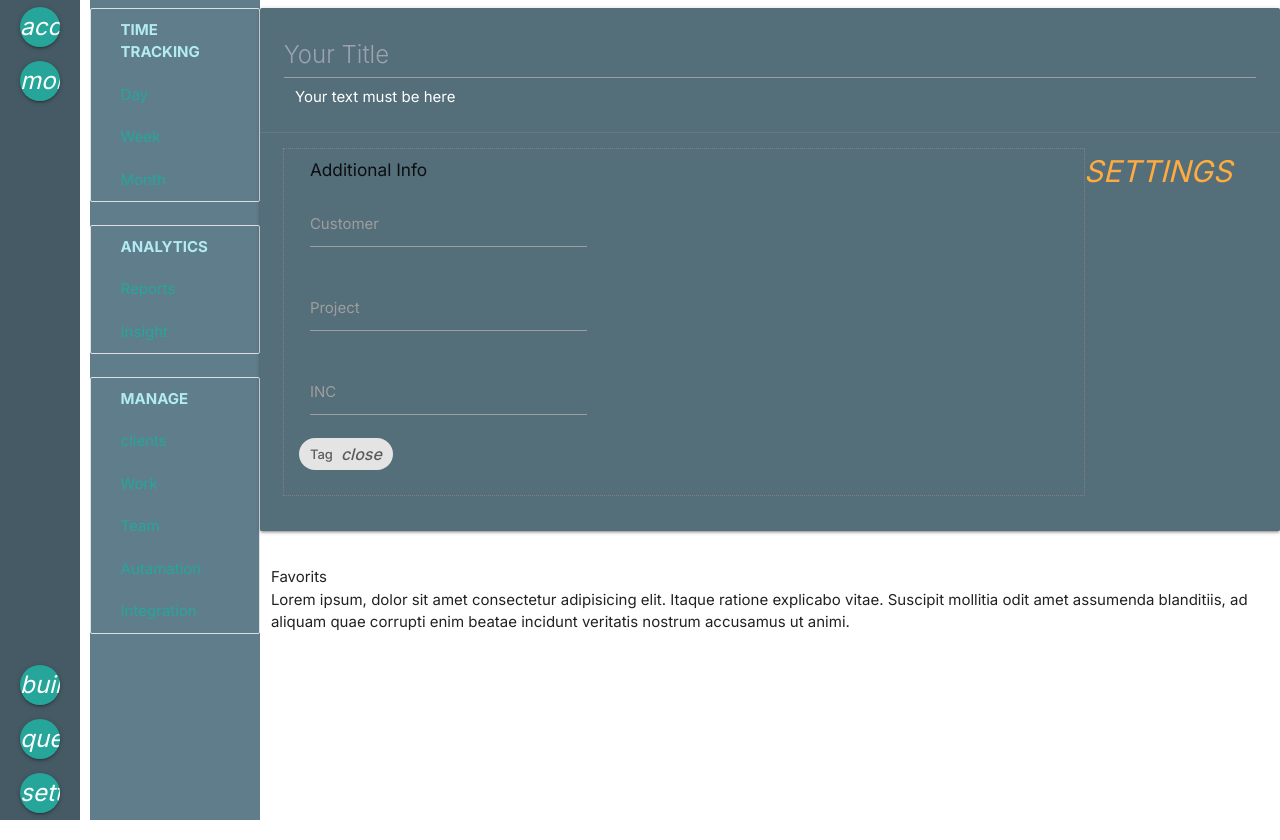
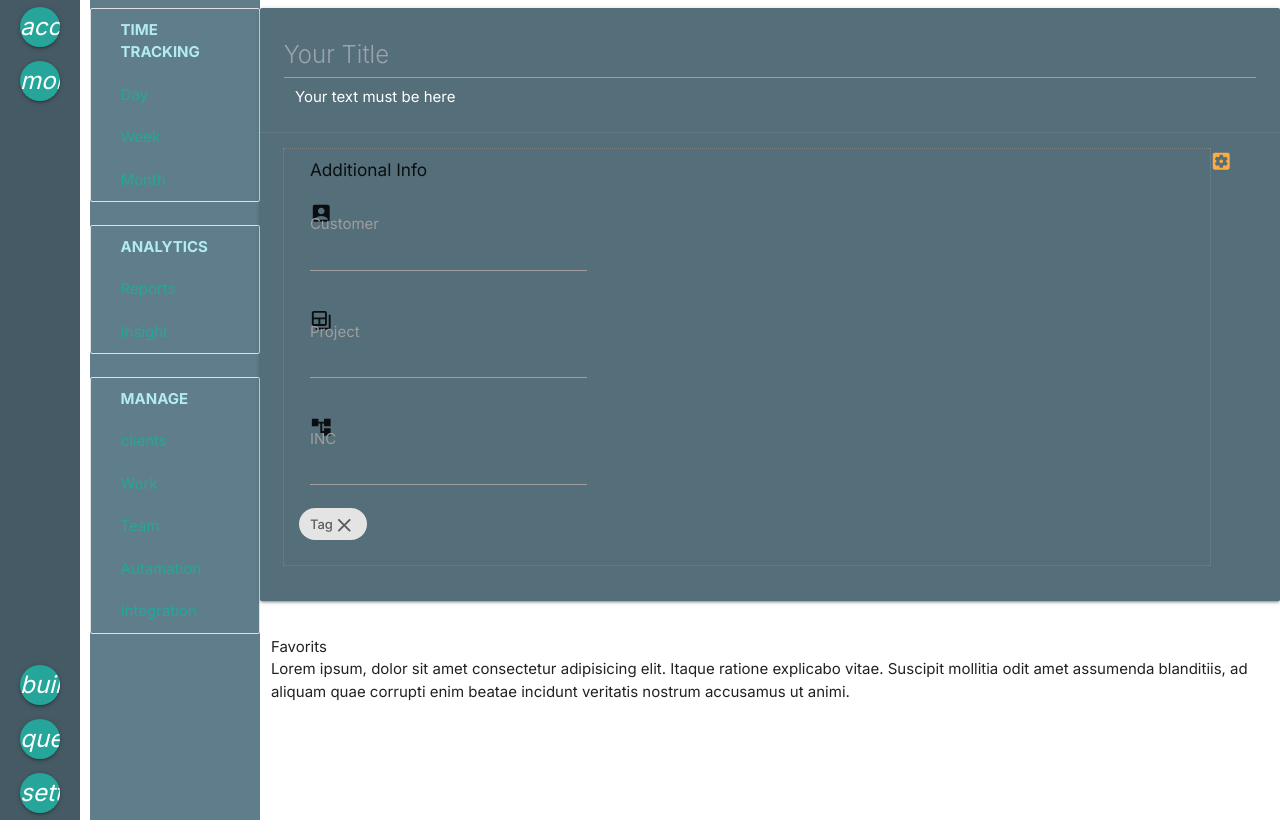
Before and after one commit to Wolferner/time-tracker-next, a Next.js app: page /products/timetracker in a window 1280 px wide. Built offline with nearby package versions, Linux system fonts and the light colour scheme.

Commit message:
InfoBlock:: Icons added

```diff
--- a/app/components/InfoBlock/InfoBlock.jsx
+++ b/app/components/InfoBlock/InfoBlock.jsx
@@ -2,8 +2,11 @@
 
 import React, { useState } from "react";
 import styles from './InfoBlock.module.css'
-import { Icon } from "@mui/icons-material";
-
+import AccountBoxIcon from '@mui/icons-material/AccountBox';
+import BackupTableIcon from '@mui/icons-material/BackupTable';
+import AccountTreeIcon from '@mui/icons-material/AccountTree';
+import SettingsApplicationsIcon from '@mui/icons-material/SettingsApplications';
+import CloseIcon from '@mui/icons-material/Close';
 
 const InfoBlock = () =>{
 
@@ -19,7 +22,7 @@ const InfoBlock = () =>{
 
 
             <div>
-            <a href="" className={`${styles.settings}  secondary-content`} onClick={showStateHandler}><i className="material-icons small " >settings</i></a>
+            <a href="" className={`${styles.settings}  secondary-content`} onClick={showStateHandler}><SettingsApplicationsIcon/></a>
             </div>
 
             <div className= {`${styles.rowContent} ${isHiden ?styles.disabled : styles.enabled} row`}>
@@ -28,26 +31,26 @@ const InfoBlock = () =>{
                     <div className="row" id="info_label">
 
                         <div className={`${styles.inputBox} input-field col s12`}>
-                            {/* <Icon >Adb</Icon> */}
+                            <AccountBoxIcon/>
                             <input id="icon_prefix" type="text" className="validate"/>
                             <label htmlFor="icon_prefix">Customer</label>
                         </div>
 
                         <div className={`${styles.inputBox} input-field col s12`}>
-
+                            <BackupTableIcon/>
                             <input id="icon_project" type="text" className="validate"/>
                             <label htmlFor="icon_project">Project</label>
                         </div>
 
                         <div className={`${styles.inputBox} input-field col s12`}>
-
+                            <AccountTreeIcon/>
                             <input id="icon_incident" type="text" className="validate"/>
                             <label htmlFor="icon_incident">INC</label>
                         </div>
 
                         <div className="chip col">
                             Tag
-                            <i className="close material-icons">close</i>
+                            <CloseIcon/>
                         </div>
 
                     </div>
--- a/package.json
+++ b/package.json
@@ -9,7 +9,10 @@
     "lint": "next lint"
   },
   "dependencies": {
+    "@emotion/react": "^11.11.1",
+    "@emotion/styled": "^11.11.0",
     "@mui/icons-material": "^5.14.18",
+    "@mui/material": "^5.14.18",
     "materialize-css": "^1.0.0",
     "next": "14.0.2",
     "react": "^18",
```
Also changed, not shown: 1 other file (tests, documents, lock files or other folders).
